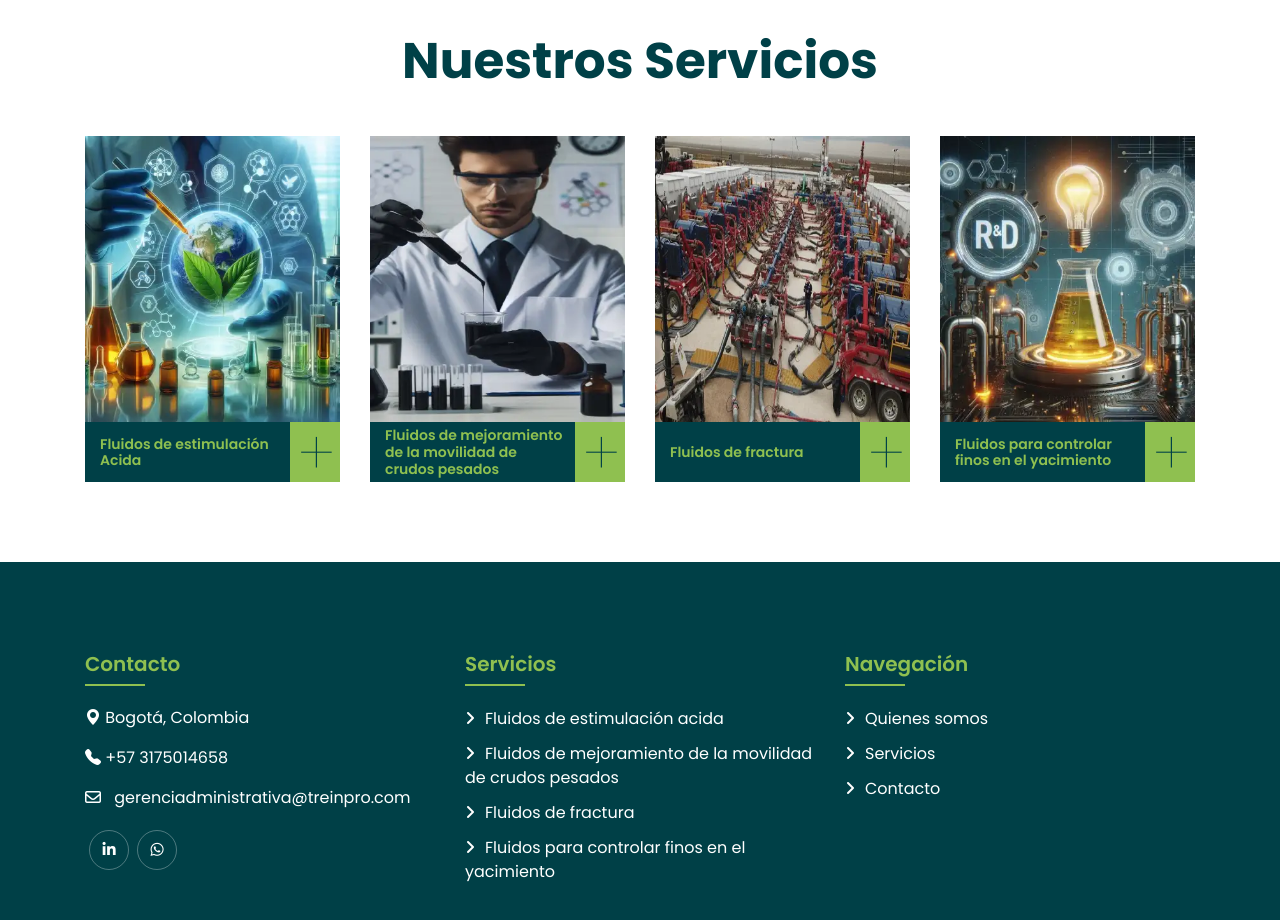
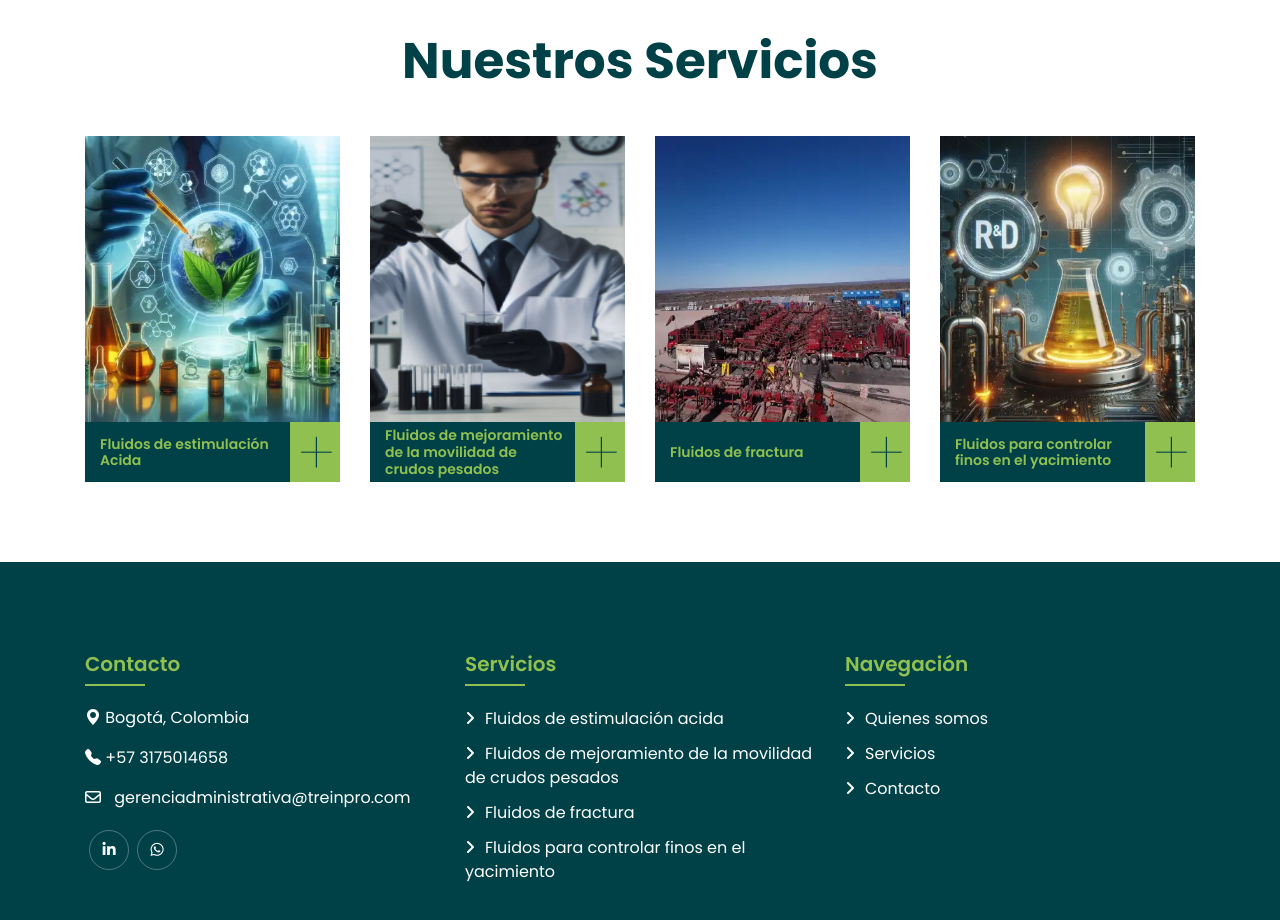
Before and after one commit to lfernando316/treinpro, a Vue app: page / in a window 1280 px wide. Shown: the part 2040-2960 px from the top of the page. Built offline with nearby package versions, Linux system fonts and the light colour scheme.

Commit message:
ajustes en paginas servicios

```diff
--- a/src/components/Services.vue
+++ b/src/components/Services.vue
@@ -116,8 +116,8 @@ const services = [
 
 .service .service-img img {
   width: 100%;
-  /* max-height: 450px; */
-  /* max-width: 400px; */
+  max-height: 450px;
+  max-width: 400px;
 }
 
 .service .service-overlay {
--- a/src/pages/servicios/ServicioCuatro.vue
+++ b/src/pages/servicios/ServicioCuatro.vue
@@ -5,7 +5,7 @@
       <div class="row align-items-center">
         <div class="col-lg-5 col-md-6">
           <div class="about-img2">
-            <img src="/img/laboratorio.webp" alt="Image" />
+            <img src="/img/probeta.webp" alt="Image" />
           </div>
         </div>
         <div class="col-lg-7 col-md-6">
--- a/src/pages/servicios/ServicioTres.vue
+++ b/src/pages/servicios/ServicioTres.vue
@@ -5,7 +5,7 @@
       <div class="row align-items-center">
         <div class="col-lg-5 col-md-6">
           <div class="about-img">
-            <img src="/img/probeta.webp" alt="Image" />
+            <img src="/img/servicio_fluidos.webp" alt="Image" />
           </div>
         </div>
         <div class="col-lg-7 col-md-6">
```
Also changed, not shown: public/img/guantes.webp, public/img/servicio_fluidos.webp.
